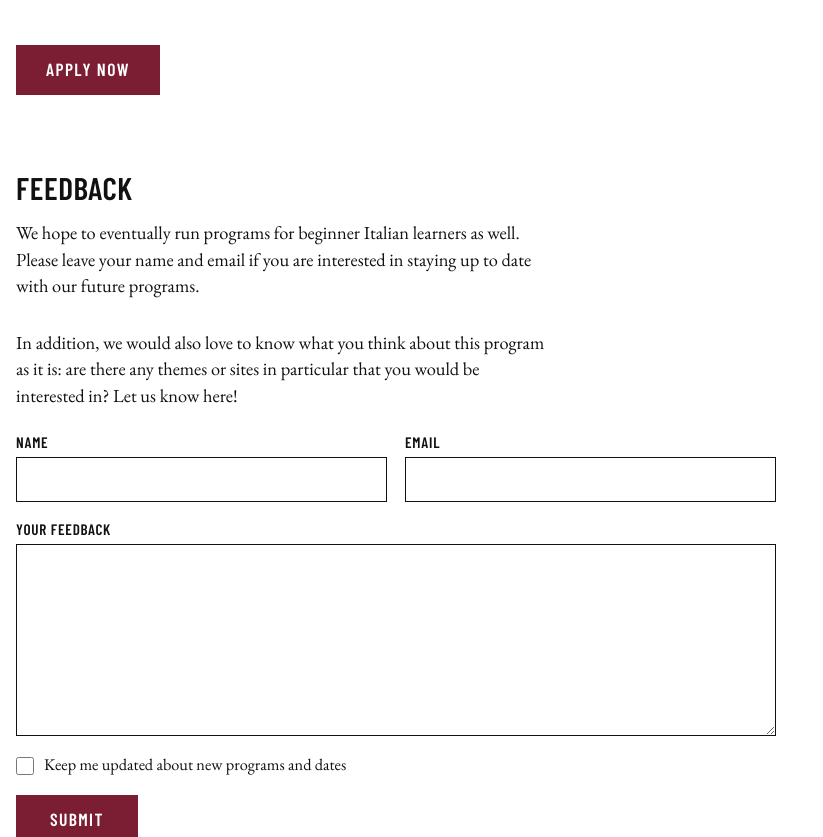
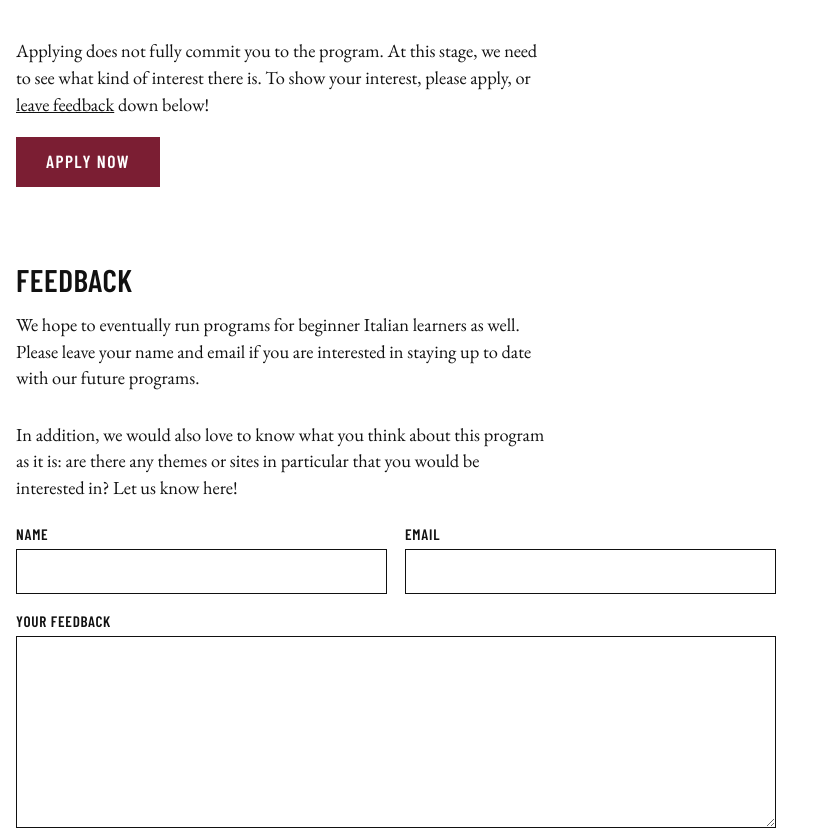
Before and after one commit to Nuram5852/nel-mezzo-site, a plain HTML site: page program.html in a window 1280 px wide. Shown: the part 4044-4881 px from the top of the page, without its empty margins (0-823 px from the left). Drawn offline with nearby package versions, Linux system fonts and the light colour scheme.

Commit message:
Add a note under Instructors that applying is not a full commitment
Co-Authored-By: Claude Opus 5.5 <noreply@anthropic.com>
Claude-Session: https://claude.ai/code/session_014ozJt35ddKzW19EXcCBKgf

```diff
--- a/program.html
+++ b/program.html
@@ -81,6 +81,8 @@ section { padding-top: var(--section-gap); scroll-margin-top: 140px; }
 .more::after { content: " \203A"; }
 .more:hover { color: var(--accent-link); }
 .after-apply { margin-top: 48px; }
+.apply-note { max-width: 60ch; margin: 40px 0 0; }
+.apply-note + .after-apply { margin-top: 20px; }
 .apply-intro { max-width: 60ch; margin-top: 0; }
 .app-form { display: grid; gap: 34px; margin-top: 40px; max-width: 760px; }
 .app-form fieldset { border: 0; padding: 0; margin: 0; display: grid; gap: 18px; min-width: 0; }
@@ -1083,6 +1085,7 @@ figure.feature-fig { margin: 0; min-width: 0; }
           <template class="bio-tpl"><p>Bio to come</p></template>
         </div>
       </div>
+      <p class="apply-note">Applying does not fully commit you to the program. At this stage, we need to see what kind of interest there is. To show your interest, please apply, or <a href="#feedback" style="text-decoration:underline">leave feedback</a> down below!</p>
       <div class="after-apply"><a class="apply" href="apply.html">Apply now</a></div>
     </div>
   </section>
```
